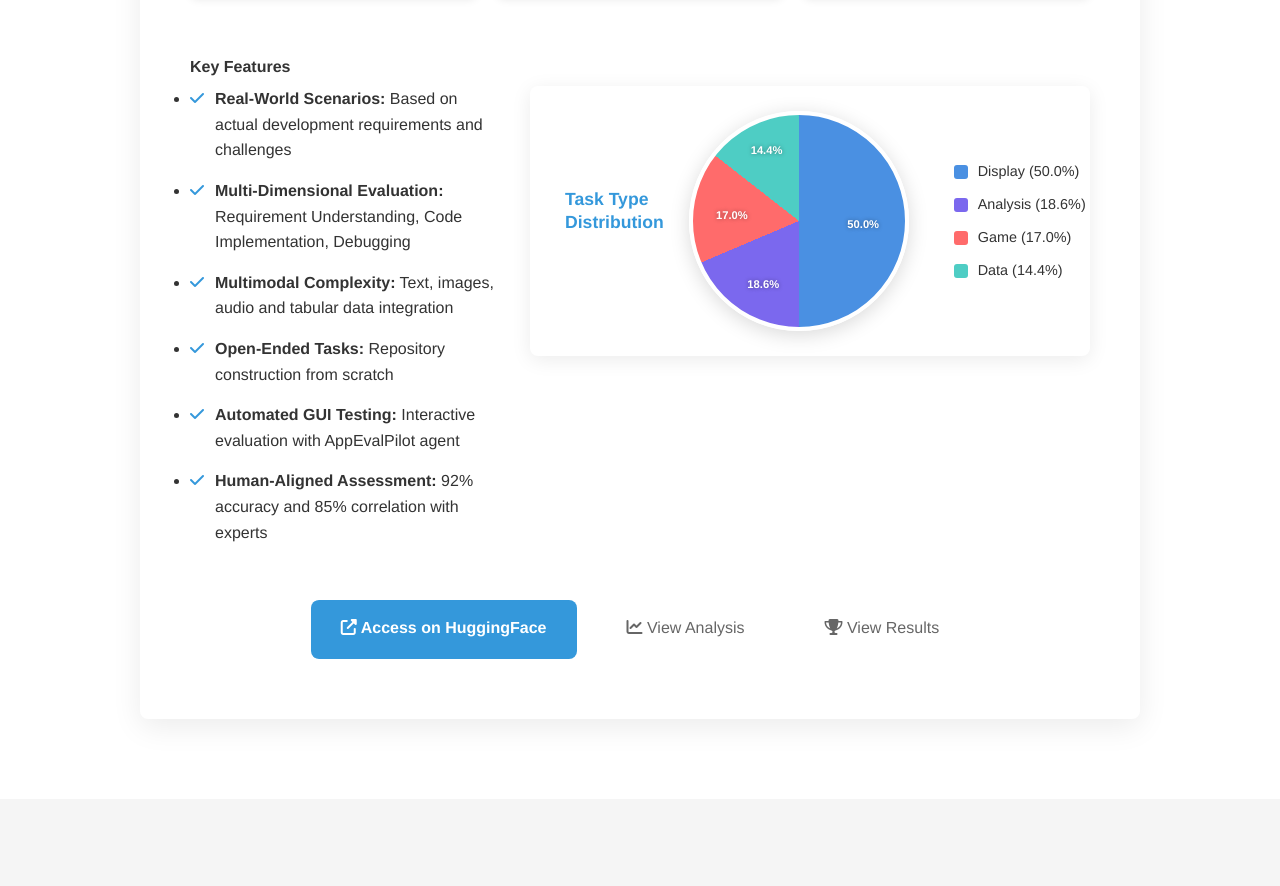
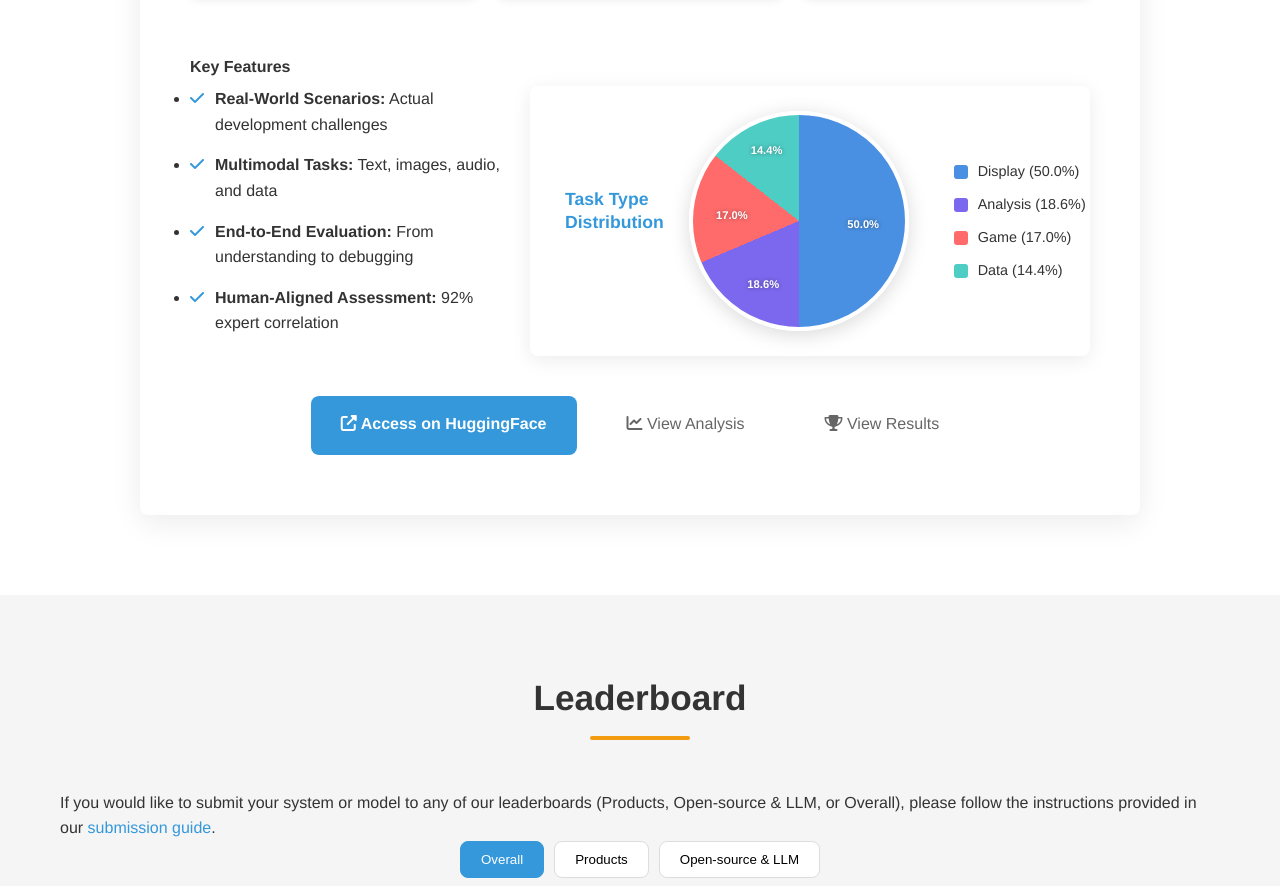
Before and after one commit to xypkent/RealDevWorldLeaderboard, a plain HTML site: page index.html in a window 1280 px wide. Shown: the part 2259-3145 px from the top of the page. Drawn offline with Linux system fonts and the light colour scheme.

Commit message:
精简Key Features内容，突出核心特点
- 将6项特性精简为3-4项核心特点
- 合并相关概念（多维评估 + 开放式任务 → 端到端评估）
- 简化描述文字，去除冗余信息
- 保留最重要的数据指标（92% expert correlation）

```diff
--- a/index.html
+++ b/index.html
@@ -149,10 +149,9 @@
                     <div class="features-content">
                         <div class="features-list">
                             <ul>
-                                <li><strong>Real-World Scenarios:</strong> Based on actual development requirements and challenges</li>
-                                <li><strong>Multi-Dimensional Evaluation:</strong> Requirement Understanding, Code Implementation, Debugging</li>
-                                <li><strong>Multimodal Complexity:</strong> Text, images, audio and tabular data integration</li>
-                                <li><strong>Open-Ended Tasks:</strong> Repository construction from scratch</li>
+                                <li><strong>Real-World Scenarios:</strong> Actual development challenges</li>
+                                <li><strong>Multimodal Tasks:</strong> Text, images, audio, and data</li>
+                                <li><strong>End-to-End Evaluation:</strong> From understanding to debugging</li>
                             </ul>
                         </div>
                         <div class="task-distribution">
@@ -237,12 +236,10 @@
                             <div class="features-content">
                                 <div class="features-list">
                                     <ul>
-                                        <li><strong>Real-World Scenarios:</strong> Based on actual development requirements and challenges</li>
-                                        <li><strong>Multi-Dimensional Evaluation:</strong> Requirement Understanding, Code Implementation, Debugging</li>
-                                        <li><strong>Multimodal Complexity:</strong> Text, images, audio and tabular data integration</li>
-                                        <li><strong>Open-Ended Tasks:</strong> Repository construction from scratch</li>
-                                        <li><strong>Automated GUI Testing:</strong> Interactive evaluation with AppEvalPilot agent</li>
-                                        <li><strong>Human-Aligned Assessment:</strong> 92% accuracy and 85% correlation with experts</li>
+                                        <li><strong>Real-World Scenarios:</strong> Actual development challenges</li>
+                                        <li><strong>Multimodal Tasks:</strong> Text, images, audio, and data</li>
+                                        <li><strong>End-to-End Evaluation:</strong> From understanding to debugging</li>
+                                        <li><strong>Human-Aligned Assessment:</strong> 92% expert correlation</li>
                                     </ul>
                                 </div>
                                 <div class="task-distribution">
@@ -287,7 +284,7 @@
                 <div class="research-panel" id="dataset-analysis">
                     <h3>Dataset Case Analysis</h3>
                     <div class="chart-viewer">
-                        <img src="images/charts/dataset_cases-1.png" alt="Dataset Case Analysis" class="chart-image">
+                        <img src="images/charts/dataset_cases_new-1.png" alt="Dataset Case Analysis" class="chart-image">
 
                     </div>
                     <p class="chart-description">Detailed showcase of typical cases in the RealDevBench dataset, including task types, difficulty distribution, and evaluation criteria.</p>
@@ -296,7 +293,7 @@
                 <div class="research-panel" id="performance-charts">
                     <h3>Experimental Results</h3>
                     <div class="chart-viewer">
-                        <img src="images/charts/analysis_charts-1.png" alt="Performance Analysis Charts" class="chart-image">
+                        <img src="images/charts/radar_chart_new-1.png" alt="Performance Analysis Charts" class="chart-image">
 
                     </div>
                     <p class="chart-description">Latest performance analysis charts showing comparative performance of different AI Agents and frameworks, demonstrating AppEvalPilot's superior evaluation capabilities with 92% accuracy and 85% human correlation.</p>
```
